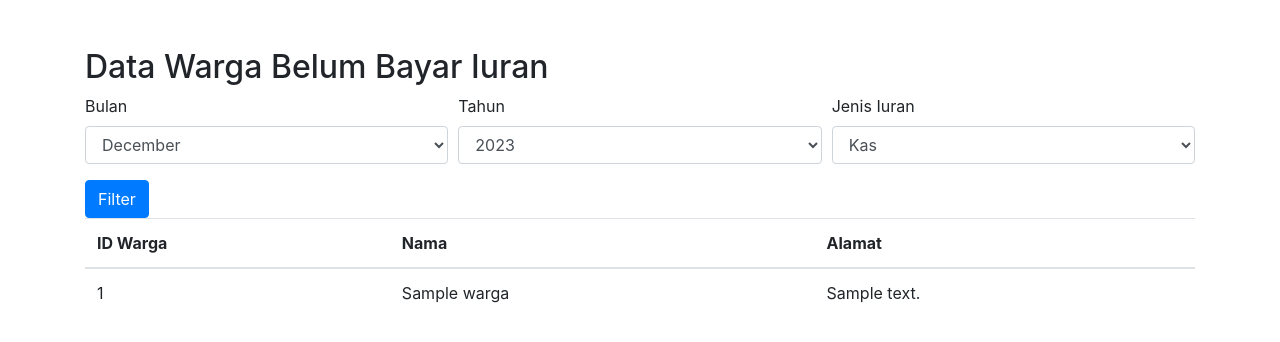
After one commit to alifamarta/Iuran-KasRT, a PHP site: page /scripts/laporan_transaksi.php in a window 1280 px wide. The commit adds this page. Shown: the top 342 px of the page. Run offline with PHP 8.4, Linux system fonts and the light colour scheme; tables that the repository leaves empty or names only in its code hold one stand-in row (values such as "Sample post"); some libraries are stand-ins or nearby versions.

Commit message:
update iuran , laporan transaksi, menampilkan iuran

```diff
--- /dev/null
+++ b/scripts/laporan_transaksi.php
@@ -0,0 +1,127 @@
+<!DOCTYPE html>
+<html lang="en">
+<head>
+    <meta charset="UTF-8">
+    <meta name="viewport" content="width=device-width, initial-scale=1.0">
+    <title>Data Warga Belum Bayar Iuran</title>
+    <!-- Bootstrap CSS -->
+    <link rel="stylesheet" href="https://maxcdn.bootstrapcdn.com/bootstrap/4.0.0/css/bootstrap.min.css">
+</head>
+<body>
+
+<div class="container mt-5">
+    <h2>Data Warga Belum Bayar Iuran</h2>
+
+    <!-- Form untuk memfilter data -->
+    <form action="<?php echo htmlspecialchars($_SERVER["PHP_SELF"]); ?>" method="GET">
+        <div class="form-row">
+            <div class="form-group col-md-4">
+                <label for="bulan">Bulan</label>
+                <select class="form-control" id="bulan" name="bulan">
+                    <!-- Opsi bulan -->
+                    <?php
+                    $selectedMonth = isset($_GET['bulan']) ? $_GET['bulan'] : date('m');
+                    for ($i = 1; $i <= 12; $i++) {
+                        $selected = ($selectedMonth == $i) ? 'selected' : '';
+                        echo "<option value='$i' $selected>" . date("F", mktime(0, 0, 0, $i, 1)) . "</option>";
+                    }
+                    ?>
+                </select>
+            </div>
+            <div class="form-group col-md-4">
+                <label for="tahun">Tahun</label>
+                <select class="form-control" id="tahun" name="tahun">
+                    <!-- Opsi tahun -->
+                    <?php
+                    $selectedYear = isset($_GET['tahun']) ? $_GET['tahun'] : date('Y');
+                    for ($i = date('Y'); $i >= 2020; $i--) {
+                        $selected = ($selectedYear == $i) ? 'selected' : '';
+                        echo "<option value='$i' $selected>$i</option>";
+                    }
+                    ?>
+                </select>
+            </div>
+            <div class="form-group col-md-4">
+                <label for="jenis_iuran">Jenis Iuran</label>
+                <select class="form-control" id="jenis_iuran" name="jenis_iuran">
+                    <option value="1" <?php echo (isset($_GET['jenis_iuran']) && $_GET['jenis_iuran'] == 1) ? 'selected' : ''; ?>>Kas</option>
+                    <option value="2" <?php echo (isset($_GET['jenis_iuran']) && $_GET['jenis_iuran'] == 2) ? 'selected' : ''; ?>>Sampah</option>
+                    <option value="3" <?php echo (isset($_GET['jenis_iuran']) && $_GET['jenis_iuran'] == 3) ? 'selected' : ''; ?>>Sumbangan</option>
+                </select>
+            </div>
+        </div>
+        <button type="submit" class="btn btn-primary">Filter</button>
+    </form>
+
+    <?php
+    // Sertakan konfigurasi koneksi database sesuai kebutuhan
+    $servername = "localhost";
+    $username = "root";
+    $password = "";
+    $dbname = "db_kas_rt";
+
+    // Buat koneksi ke database
+    $conn = new mysqli($servername, $username, $password, $dbname);
+
+    // Periksa koneksi
+    if ($conn->connect_error) {
+        die("Connection failed: " . $conn->connect_error);
+    }
+
+    // Inisialisasi filter bulan, tahun, dan jenis iuran
+    $selectedMonth = isset($_GET['bulan']) ? $_GET['bulan'] : date('m');
+    $selectedYear = isset($_GET['tahun']) ? $_GET['tahun'] : date('Y');
+    $selectedJenisIuran = isset($_GET['jenis_iuran']) ? $_GET['jenis_iuran'] : '';
+
+    // Query untuk mengambil data warga yang belum membayar iuran
+    // Query untuk mengambil data warga yang belum membayar iuran
+    $sql = "SELECT * FROM warga
+        WHERE id_warga NOT IN (
+            SELECT id FROM iuran
+            WHERE MONTH(tanggal) = '$selectedMonth'
+            AND YEAR(tanggal) = '$selectedYear'
+            AND jenis_iuran = '$selectedJenisIuran'
+            AND status_pembayaran = 1
+        )";
+
+
+    $result = $conn->query($sql);
+
+    if ($result->num_rows > 0) {
+        echo "<table class='table'>";
+        echo "<thead>";
+        echo "<tr>";
+        echo "<th>ID Warga</th>";
+        echo "<th>Nama</th>";
+        echo "<th>Alamat</th>";
+        echo "</tr>";
+        echo "</thead>";
+        echo "<tbody>";
+
+        while ($row = $result->fetch_assoc()) {
+            echo "<tr>";
+            echo "<td>" . $row["id_warga"] . "</td>";
+            echo "<td>" . $row["nama"] . "</td>";
+            echo "<td>" . $row["alamat"] . "</td>";
+            echo "</tr>";
+        }
+
+        echo "</tbody>";
+        echo "</table>";
+    } else {
+        echo "<div class='alert alert-info mt-3' role='alert'>Tidak ada data warga yang belum membayar iuran.</div>";
+    }
+
+    // Tutup koneksi database
+    $conn->close();
+    ?>
+
+</div>
+
+<!-- Bootstrap JS dan Popper.js -->
+<script src="https://code.jquery.com/jquery-3.2.1.slim.min.js"></script>
+<script src="https://cdnjs.cloudflare.com/ajax/libs/popper.js/1.12.9/umd/popper.min.js"></script>
+<script src="https://maxcdn.bootstrapcdn.com/bootstrap/4.0.0/js/bootstrap.min.js"></script>
+
+</body>
+</html>
```
Also changed, not shown: pages/index.php (+8 -5 lines), scripts/data_warga.php (+17 -1 lines), scripts/iuran.php (added, +94 -0 lines), scripts/tampil_iuran.php (added, +77 -0 lines).
